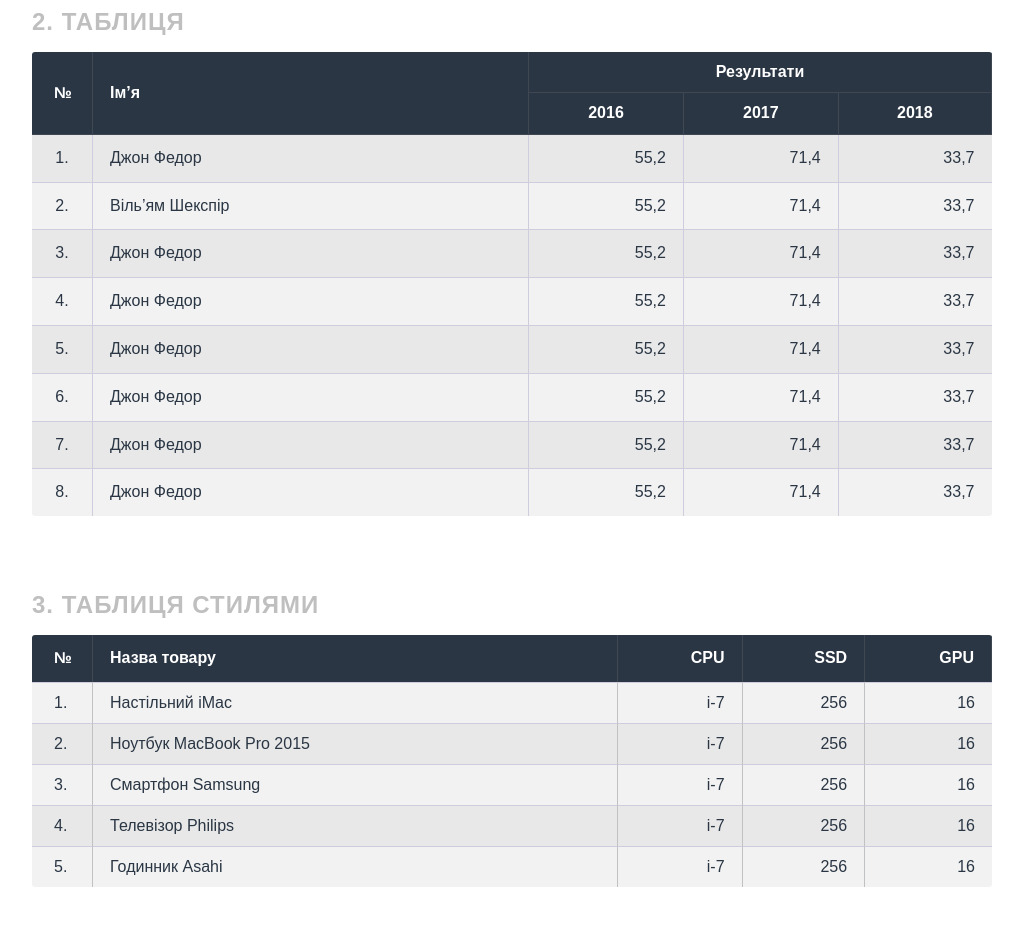
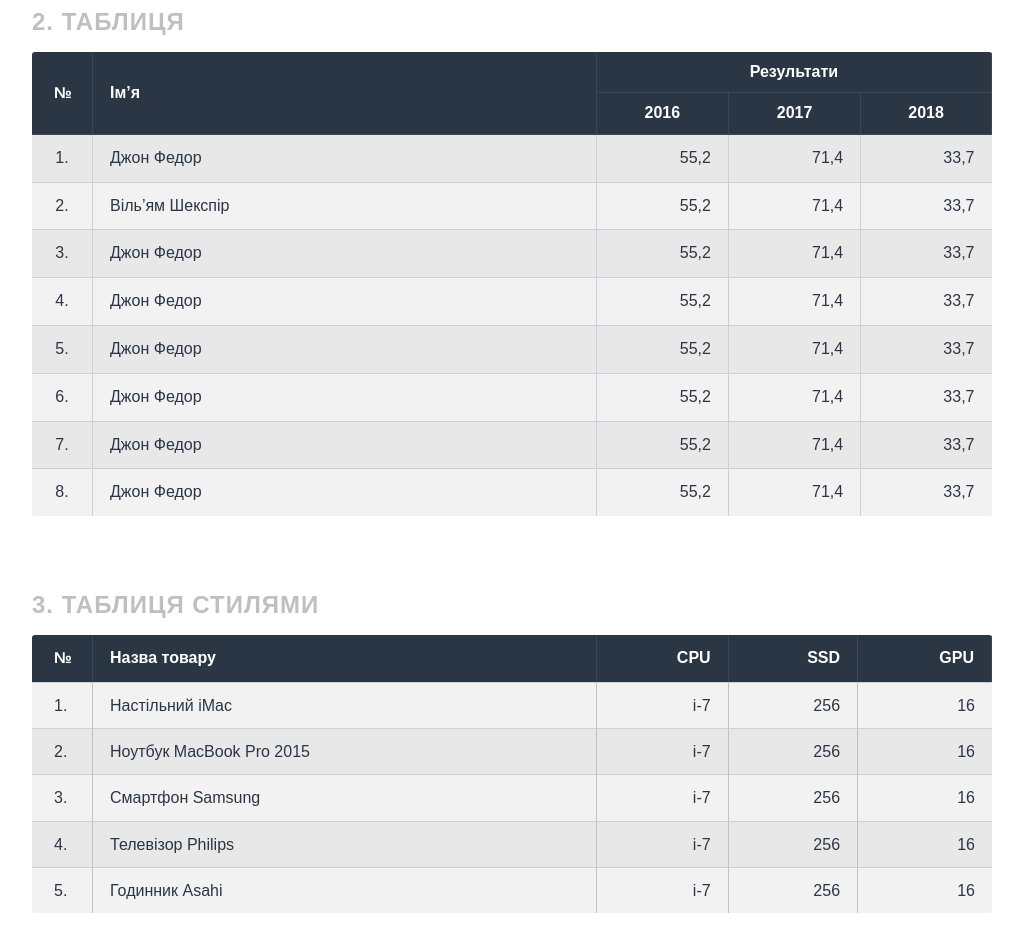
Before and after one commit to Zavorotna/nav-table, a plain HTML site: page index.html in a window 1280 px wide. Shown: the part 409-1361 px from the top of the page, without its empty margins (128-1151 px from the left). Drawn offline with Linux system fonts and the light colour scheme.

Commit message:
tables 25.11

```diff
--- a/css/style.css
+++ b/css/style.css
@@ -298,6 +298,7 @@ thead tr > th {
 }
 
 .span th:nth-child(2) {
+    width: 52.5%;
     padding-left: 17px;
 }
 
@@ -373,6 +374,9 @@ tbody > tr:hover > td {
     width: 38px;
 }
 
+.head-table .head:nth-child(2) {
+    width: 52.5%;
+}
 .head-table .head:nth-child(3), .head:nth-child(4), .head:nth-child(5),
 .table-css .cell:nth-child(3), .cell:nth-child(4), .cell:nth-child(5) {
     padding: 0;
@@ -396,7 +400,7 @@ tbody > tr:hover > td {
     display: table-cell;
     color: #2a3644;
     font-size: 16px;
-    line-height: 2.5em;
+    line-height: 2.83em;
     list-style: none;
     background-color: #f2f2f2;
 }
```
